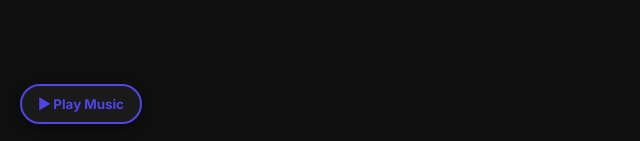
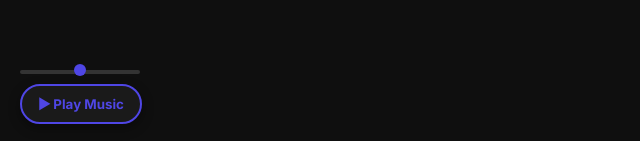
Before and after one commit to SH-DevNew/SH-DevNew.github.io, a plain HTML site: page index.html in a window 1280 px wide. Shown: the part 656-797 px from the top of the page, 0-640 px from the left. Drawn offline with Linux system fonts and the light colour scheme.

Commit message:
Update index.html
Signed-off-by: SH_Dev <lenovopcgood@gmail.com>

```diff
--- a/index.html
+++ b/index.html
@@ -4,7 +4,7 @@
   <meta charset="UTF-8" />
   <meta name="viewport" content="width=device-width, initial-scale=1.0" />
   <title>SH_Dev | Developer Portfolio</title>
-  <link href="https://fonts.googleapis.com/css2?family=Inter:wght@400;700&display=swap" rel="stylesheet">
+  <link href="https://fonts.googleapis.com/css2?family=Inter:wght@400;700&display=swap" rel="stylesheet" />
   <style>
     :root {
       --primary-color: #4f46e5;
@@ -153,6 +153,41 @@
       transform: scale(1.05);
     }
 
+    /* Volume Slider Styles */
+    #volumeControl {
+      position: fixed;
+      bottom: 70px;
+      left: 20px;
+      width: 120px;
+      cursor: pointer;
+      appearance: none;
+      background: #333;
+      height: 4px;
+      border-radius: 5px;
+      outline: none;
+      z-index: 1000;
+    }
+
+    #volumeControl::-webkit-slider-thumb {
+      appearance: none;
+      width: 12px;
+      height: 12px;
+      background: var(--primary-color);
+      border-radius: 50%;
+      cursor: pointer;
+      border: none;
+      margin-top: -4px; /* Center the thumb */
+    }
+
+    #volumeControl::-moz-range-thumb {
+      width: 12px;
+      height: 12px;
+      background: var(--primary-color);
+      border-radius: 50%;
+      cursor: pointer;
+      border: none;
+    }
+
     @media (max-width: 768px) {
       .nav-links {
         display: flex;
@@ -190,7 +225,7 @@
 
     <section id="read-more" class="hidden">
       <h2>Read More</h2>
-      <p>I create projects for fun, but also to learn more about development environments and systems.<br><br>
+      <p>I create projects for fun, but also to learn more about development environments and systems.<br /><br />
         When I'm not coding, I enjoy exploring music, tweaking UIs, and collaborating with others in the dev scene.</p>
     </section>
   </div>
@@ -198,6 +233,7 @@
   <audio id="audioPlayer" loop></audio>
 
   <button class="play-button" onclick="startAudio()">▶ Play Music</button>
+  <input type="range" id="volumeControl" min="0" max="1" step="0.01" value="0.5" title="Volume Control" />
 
   <footer>
     &copy; SH_Dev. All rights reserved.
@@ -217,6 +253,11 @@
       });
     }
 
+    const volumeSlider = document.getElementById('volumeControl');
+    volumeSlider.addEventListener('input', () => {
+      audioPlayer.volume = volumeSlider.value;
+    });
+
     function showTab(tabId) {
       const sections = document.querySelectorAll('section');
       sections.forEach(section => {
```
